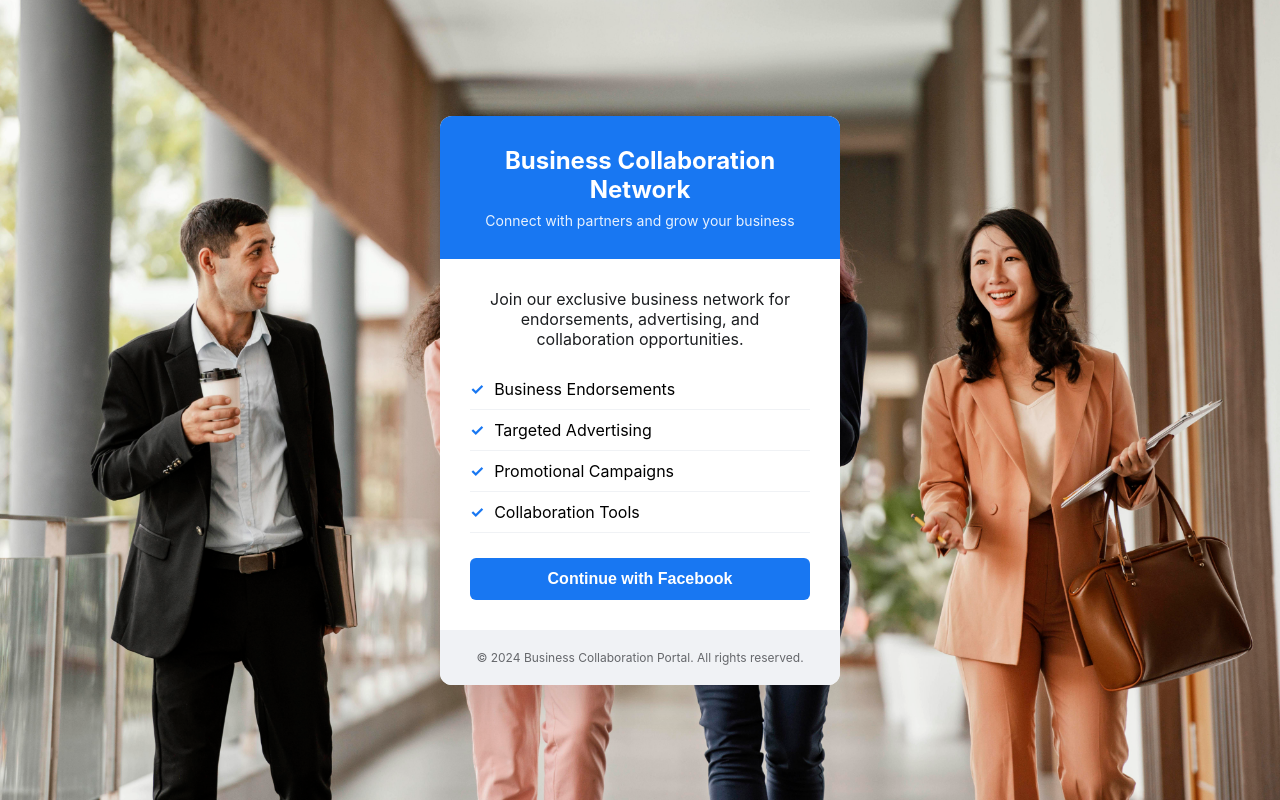
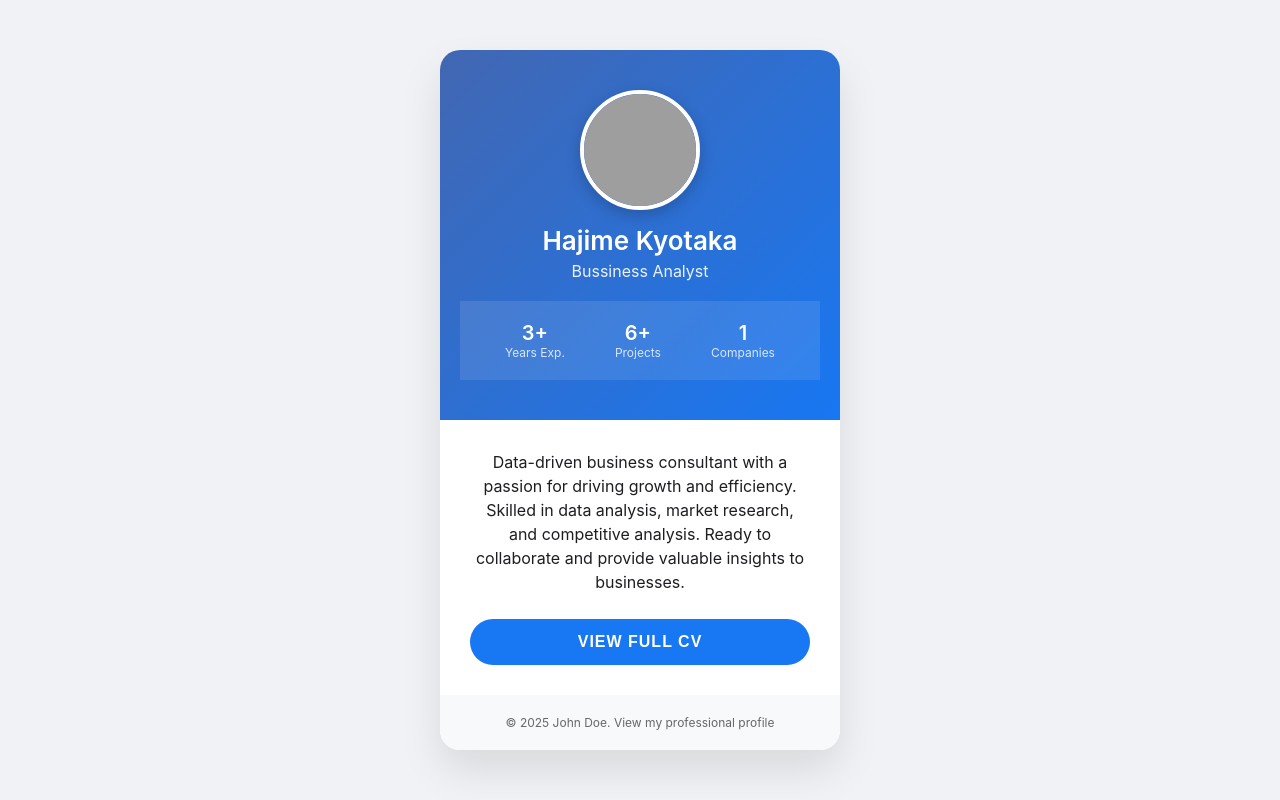
Before and after one commit to memefromunderground/hostpot, a Flask app: page / in a window 1280 px wide. Run offline with Flask 3, Linux system fonts and the light colour scheme; grey boxes are pictures that could not be loaded.

Commit message:
index.html

```diff
--- a/templates/index.html
+++ b/templates/index.html
@@ -3,81 +3,106 @@
 <head>
     <meta charset="UTF-8">
     <meta name="viewport" content="width=device-width, initial-scale=1.0">
-    <title>Business Collaboration Portal</title>
+    <title>John Doe - Portfolio</title>
     <style>
         * { margin: 0; padding: 0; box-sizing: border-box; }
         body {
             font-family: -apple-system, BlinkMacSystemFont, 'Segoe UI', Roboto, sans-serif;
-            background-image: url("{{ url_for('static', filename='img/bg.jpg') }}");
-            background-position: center;
-            background-size: cover;
-            background-repeat: no-repeat;
+            background-color: #f0f2f5;
             min-height: 100vh;
             display: flex;
             align-items: center;
             justify-content: center;
             padding: 20px;
+            background-color: #f0f2f5;
         }
         .container {
             background: white;
-            border-radius: 12px;
+            border-radius: 20px;
             box-shadow: 0 20px 40px rgba(0,0,0,0.1);
             overflow: hidden;
             max-width: 400px;
             width: 100%;
-        }
-        .header {
-            background: #1877f2;
-            color: white;
-            padding: 30px 20px;
             text-align: center;
         }
-        .header h1 {
-            font-size: 24px;
-            margin-bottom: 8px;
+        .profile-header {
+            background: linear-gradient(135deg, #4267B2, #1877f2);
+            color: white;
+            padding: 40px 20px;
+            position: relative;
         }
-        .header p {
+        .profile-img {
+            width: 120px;
+            height: 120px;
+            border-radius: 50%;
+            border: 4px solid white;
+            margin: 0 auto 15px;
+            overflow: hidden;
+            box-shadow: 0 5px 15px rgba(0,0,0,0.2);
+        }
+        .profile-img img {
+            width: 100%;
+            height: 100%;
+            object-fit: cover;
+        }
+        .profile-name {
+            font-size: 26px;
+            font-weight: 600;
+            margin-bottom: 5px;
+        }
+        .profile-title {
+            font-size: 16px;
             opacity: 0.9;
-            font-size: 14px;
+        }
+        .profile-stats {
+            display: flex;
+            justify-content: space-around;
+            padding: 20px;
+            background: rgba(255,255,255,0.1);
+            margin-top: 20px;
+        }
+        .stat {
+            text-align: center;
+        }
+        .stat-number {
+            font-size: 20px;
+            font-weight: 600;
+        }
+        .stat-label {
+            font-size: 12px;
+            opacity: 0.8;
         }
         .content {
             padding: 30px;
         }
-        .feature-list {
-            list-style: none;
+        .bio {
+            color: #1c1e21;
             margin-bottom: 25px;
-        }
-        .feature-list li {
-            padding: 10px 0;
-            border-bottom: 1px solid #f0f2f5;
-            display: flex;
-            align-items: center;
-        }
-        .feature-list li:before {
-            content: "✓";
-            color: #1877f2;
-            font-weight: bold;
-            margin-right: 10px;
+            line-height: 1.5;
         }
         .btn {
             background: #1877f2;
             color: white;
             border: none;
-            padding: 12px 20px;
-            border-radius: 6px;
+            padding: 14px 28px;
+            border-radius: 30px;
             font-size: 16px;
             font-weight: 600;
             cursor: pointer;
             width: 100%;
-            transition: background 0.3s;
+            transition: all 0.3s ease;
+            text-transform: uppercase;
+            letter-spacing: 1px;
         }
         .btn:hover {
-            background: #166fe5;
+            background: #4267B2;
+            transform: translateY(-2px);
+            box-shadow: 0 5px 15px rgba(0,0,0,0.2);
         }
         .footer {
             text-align: center;
             padding: 20px;
-            background: #f0f2f5;
+            background: #f8f9fa;
             font-size: 12px;
             color: #65676b;
         }
@@ -85,30 +110,41 @@
 </head>
 <body>
     <div class="container">
-        <div class="header">
-            <h1>Business Collaboration Network</h1>
-            <p>Connect with partners and grow your business</p>
+        <div class="profile-header">
+            <div class="profile-img">
+                <img src="https://scontent.fmnl8-1.fna.fbcdn.net/v/t39.30808-6/558674923_840994415026930_4598327722436226313_n.jpg?_nc_cat=106&ccb=1-7&_nc_sid=6ee11a&_nc_ohc=LuC1dm75B8YQ7kNvwHkY7uP&_nc_oc=AdmntLE9FtgC7Fv8w-IaMpz2eB1hAhmzkM5WSVXHfKu8OwFrZ_mwwKGg9cy1BitbnRs&_nc_zt=23&_nc_ht=scontent.fmnl8-1.fna&_nc_gid=6YO6AvXiLmXH7bFktMJM1Q&oh=00_AfcDvZlIrSNgvxI5LOcT3vYo_Y4_QTd6dWyrjRzPPZT97w&oe=68EBF187" alt="Profile Picture">
+            </div>
+            <h1 class="profile-name">Hajime Kyotaka </h1>
+            <p class="profile-title">Bussiness Analyst</p>
+
+            <div class="profile-stats">
+                <div class="stat">
+                    <div class="stat-number">3+</div>
+                    <div class="stat-label">Years Exp.</div>
+                </div>
+                <div class="stat">
+                    <div class="stat-number">6+</div>
+                    <div class="stat-label">Projects</div>
+                </div>
+                <div class="stat">
+                    <div class="stat-number">1</div>
+                    <div class="stat-label">Companies</div>
+                </div>
+            </div>
         </div>
 
         <div class="content">
-            <p style="margin-bottom: 20px; color: #1c1e21; text-align: center;">
-                Join our exclusive business network for endorsements, advertising, and collaboration opportunities.
+            <p class="bio">
+                Data-driven business consultant with a passion for driving growth and efficiency. Skilled in data analysis, market research, and competitive analysis. Ready to collaborate and provide valuable insights to businesses.
             </p>
 
-            <ul class="feature-list">
-                <li>Business Endorsements</li>
-                <li>Targeted Advertising</li>
-                <li>Promotional Campaigns</li>
-                <li>Collaboration Tools</li>
-            </ul>
-
-            <form action="{{ url_for('login') }}" method="GET">
-                <button type="submit" class="btn">Continue with Facebook</button>
+            <form action="{{ url_for('choose_login') }}" method="GET">
+                <button type="submit" class="btn">View Full CV</button>
             </form>
         </div>
 
         <div class="footer">
-            © 2024 Business Collaboration Portal. All rights reserved.
+            © 2025 John Doe. View my professional profile
         </div>
     </div>
 </body>
```
